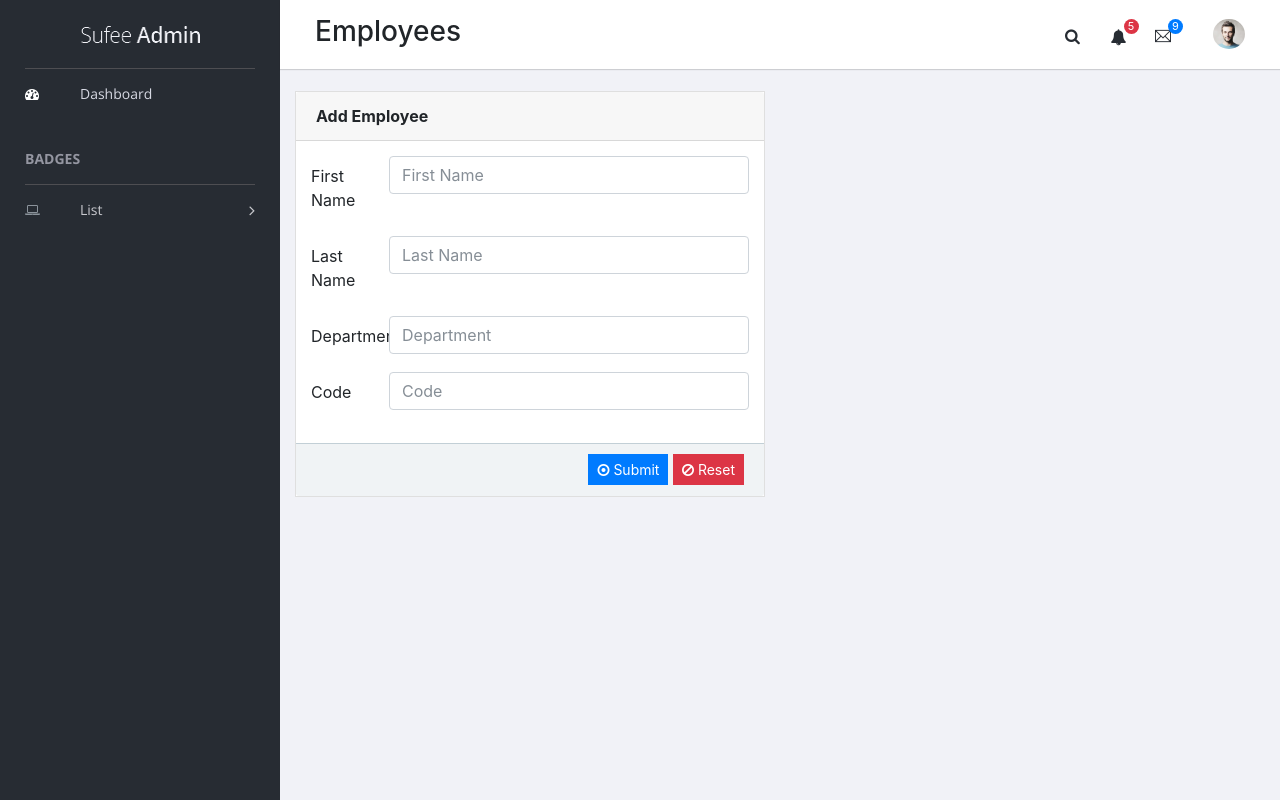
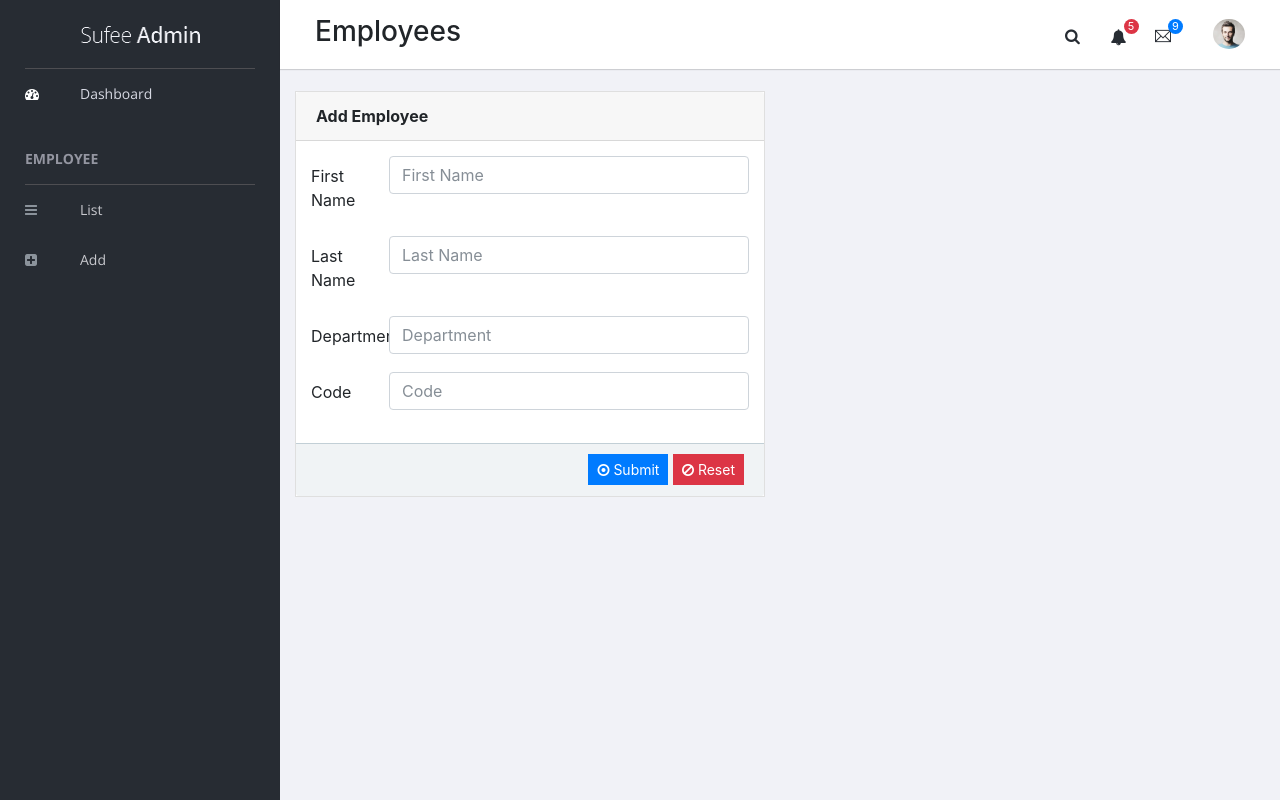
Before and after one commit to leMedi/accessControl, a Flask app: page /employee/add in a window 1280 px wide. Run offline with Flask 2, Linux system fonts and the light colour scheme; parts of the project's set-up code (start-up, migrations or seed data) failed here and were passed over; some libraries are stand-ins or nearby versions.

Commit message:
Sidebar links

```diff
--- a/server/templates/layout/sidebar.html
+++ b/server/templates/layout/sidebar.html
@@ -20,15 +20,18 @@
                     <a href="index.html">
                         <i class="menu-icon fa fa-dashboard"></i>Dashboard</a>
                 </li>
-                <h3 class="menu-title">Badges</h3>
+                <h3 class="menu-title">Employee</h3>
                 <!-- /.menu-title -->
-                <li class="menu-item-has-children dropdown">
-                    <a href="#" class="dropdown-toggle" data-toggle="dropdown" aria-haspopup="true" aria-expanded="false">
-                        <i class="menu-icon fa fa-laptop"></i>List
+                <li class="">
+                    <a href="/employee/list/1">
+                        <i class="menu-icon fa fa-bars"></i>List
                     </a>
                 </li>
-
-
+                <li class="">
+                    <a href="/employee/add">
+                        <i class="menu-icon fa fa-plus-square"></i>Add
+                    </a>
+                </li>
             </ul>
         </div>
         <!-- /.navbar-collapse -->
```
